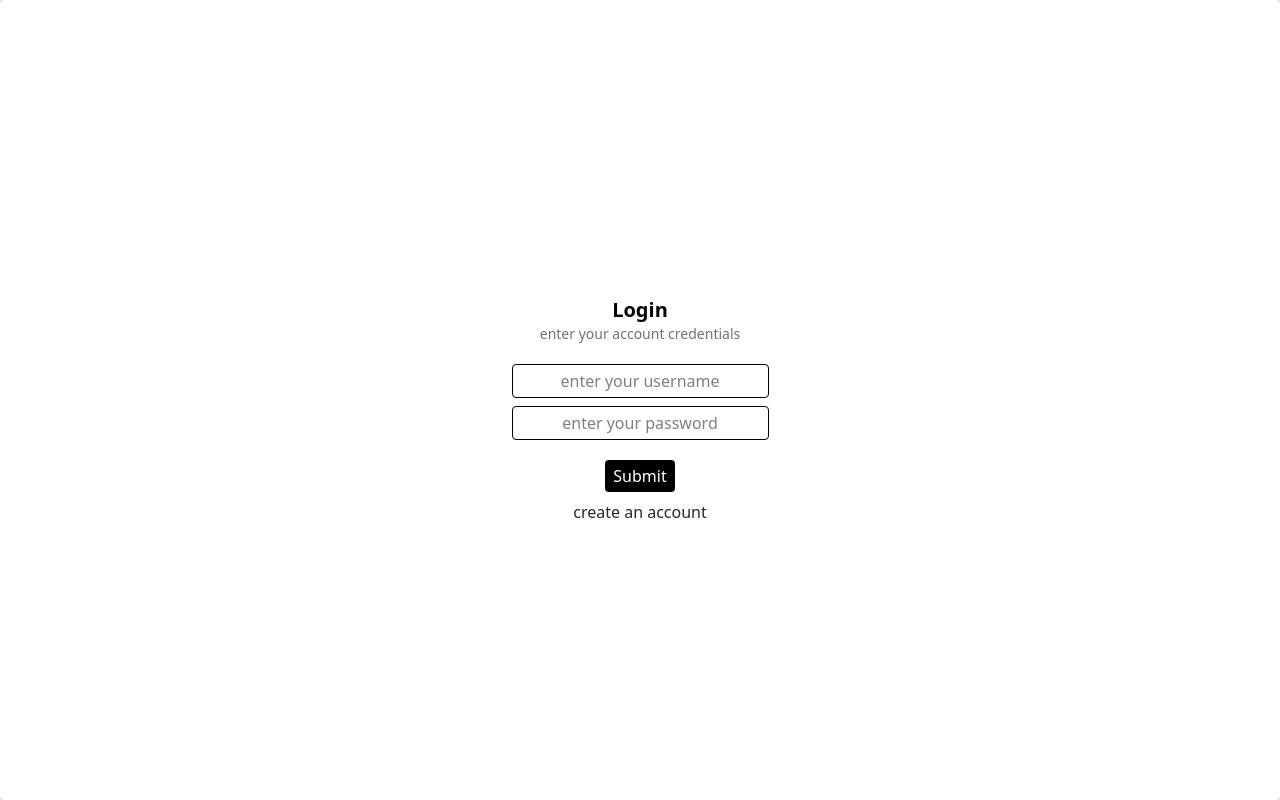
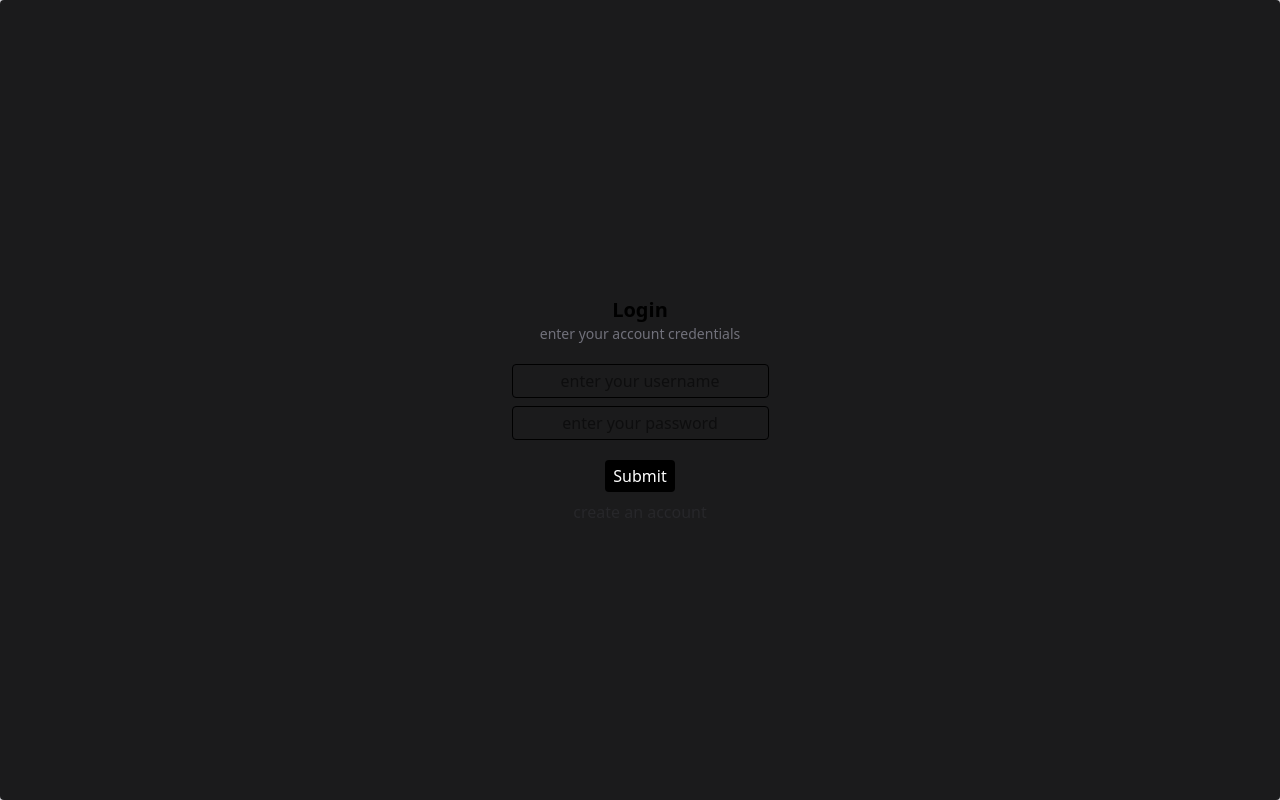
Before and after one commit to kush34/Suchale, a React (Vite) app in the folder frontend/: page /login in a window 1280 px wide. Built offline with nearby package versions, Linux system fonts and the light colour scheme; no server answers.

Commit message:
bg change in loader1 to dark color

```diff
--- a/frontend/src/loaders/loader1.css
+++ b/frontend/src/loaders/loader1.css
@@ -4,7 +4,7 @@
 	display:flex;
 	justify-content:center;
 	align-items:center;
-
+   background-color: #1b1b1c;
 }
 .spinner {
    width: 56px;
```
